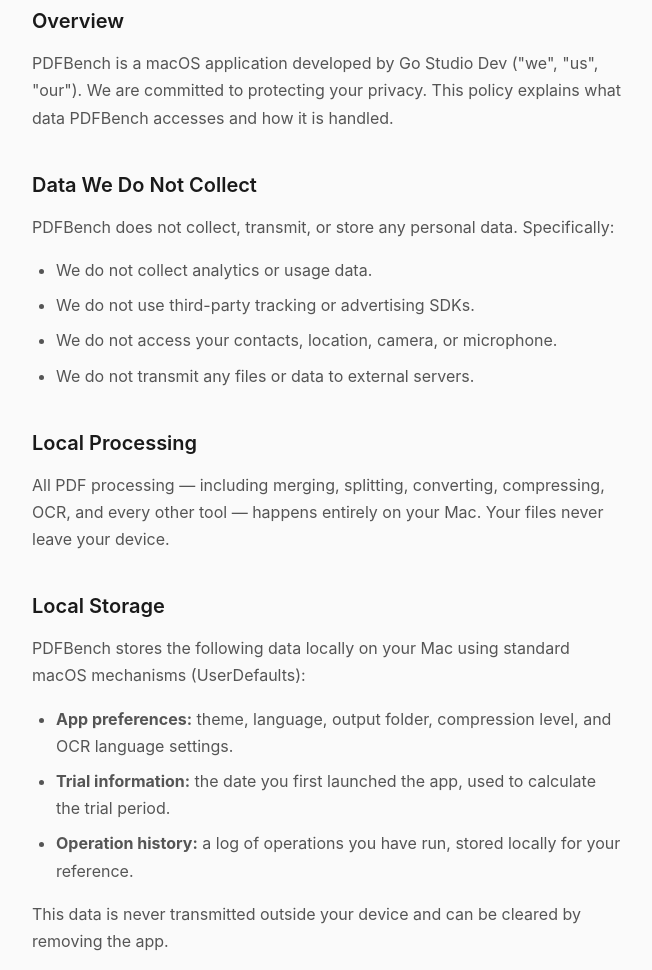
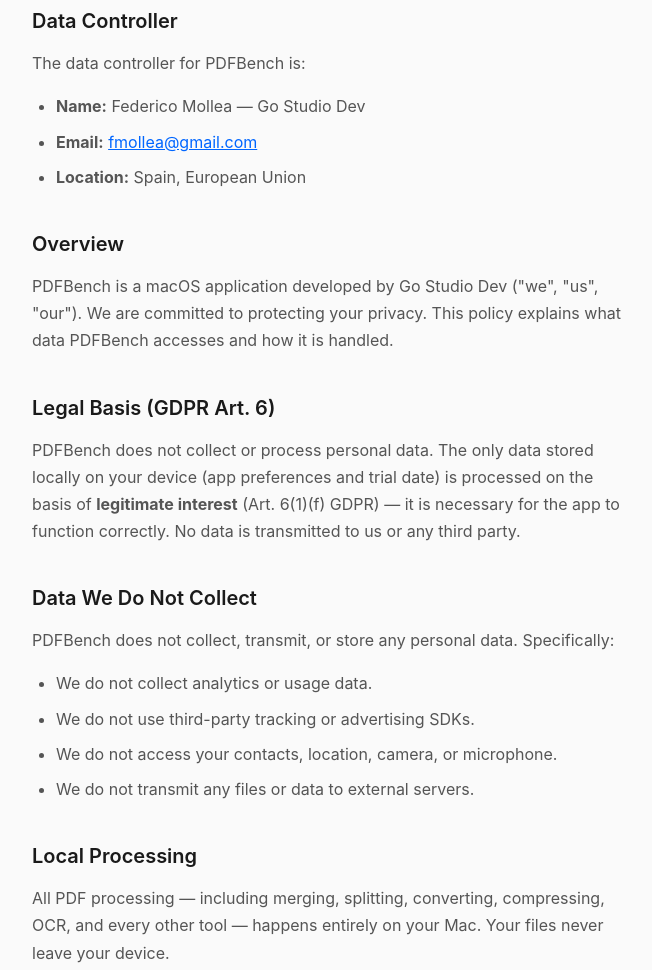
Before and after one commit to fmollea/gostudiodev, a plain HTML site: page pdfbench/privacy/index.html in a window 1280 px wide. Shown: the part 257-1227 px from the top of the page, without its empty margins (312-964 px from the left). Drawn offline with Linux system fonts and the light colour scheme.

Commit message:
Add GDPR compliance: data controller, legal basis, user rights, AEPD, ODR, withdrawal right

```diff
--- a/pdfbench/privacy/index.html
+++ b/pdfbench/privacy/index.html
@@ -75,8 +75,19 @@
       <h1>Privacy Policy</h1>
       <p class="updated">Last updated: May 26, 2026</p>
 
+      <h2>Data Controller</h2>
+      <p>The data controller for PDFBench is:</p>
+      <ul>
+        <li><strong>Name:</strong> Federico Mollea — Go Studio Dev</li>
+        <li><strong>Email:</strong> <a href="mailto:fmollea@gmail.com">fmollea@gmail.com</a></li>
+        <li><strong>Location:</strong> Spain, European Union</li>
+      </ul>
+
       <h2>Overview</h2>
       <p>PDFBench is a macOS application developed by Go Studio Dev ("we", "us", "our"). We are committed to protecting your privacy. This policy explains what data PDFBench accesses and how it is handled.</p>
+
+      <h2>Legal Basis (GDPR Art. 6)</h2>
+      <p>PDFBench does not collect or process personal data. The only data stored locally on your device (app preferences and trial date) is processed on the basis of <strong>legitimate interest</strong> (Art. 6(1)(f) GDPR) — it is necessary for the app to function correctly. No data is transmitted to us or any third party.</p>
 
       <h2>Data We Do Not Collect</h2>
       <p>PDFBench does not collect, transmit, or store any personal data. Specifically:</p>
@@ -97,13 +108,20 @@
         <li><strong>Trial information:</strong> the date you first launched the app, used to calculate the trial period.</li>
         <li><strong>Operation history:</strong> a log of operations you have run, stored locally for your reference.</li>
       </ul>
-      <p>This data is never transmitted outside your device and can be cleared by removing the app.</p>
+      <p>This data is never transmitted outside your device and can be cleared by removing the app. Data is retained for as long as the app is installed. Uninstalling PDFBench removes all locally stored data.</p>
 
       <h2>Purchases</h2>
       <p>In-app purchases are processed entirely by Apple through the App Store. We do not receive or store any payment information such as credit card numbers or billing addresses. Purchase status is verified locally through Apple's StoreKit framework.</p>
 
       <h2>OCR (Optical Character Recognition)</h2>
       <p>Text recognition is powered by Apple's on-device Vision framework. All OCR processing happens locally on your Mac — no text or images are sent to any server.</p>
+
+      <h2>Your Rights (GDPR)</h2>
+      <p>Under the General Data Protection Regulation, you have the right to access, rectify, erase, restrict processing, port your data, and object to processing. Since PDFBench does not collect or store any personal data on our servers, there is no personal data for us to provide, modify, or delete. All data remains on your device under your full control.</p>
+      <p>If you believe your data protection rights have been violated, you have the right to lodge a complaint with your local supervisory authority. In Spain, this is the <a href="https://www.aepd.es" target="_blank" rel="noopener">Agencia Española de Protección de Datos (AEPD)</a>.</p>
+
+      <h2>International Transfers</h2>
+      <p>PDFBench does not transfer any data outside your device. No international data transfers occur.</p>
 
       <h2>Children's Privacy</h2>
       <p>PDFBench does not knowingly collect information from children under 13. The app does not collect information from any user.</p>
```
Also changed, not shown: pdfbench/terms/index.html (+6 -0 lines).
